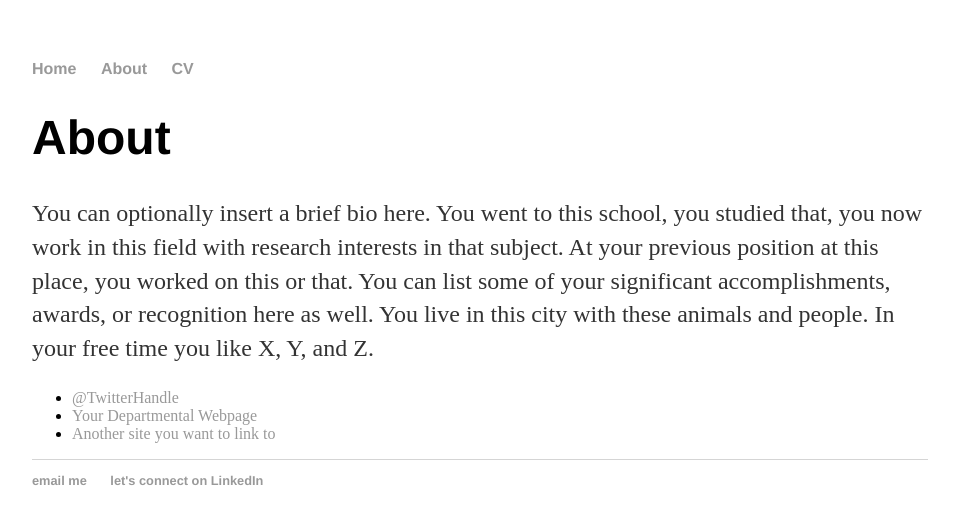
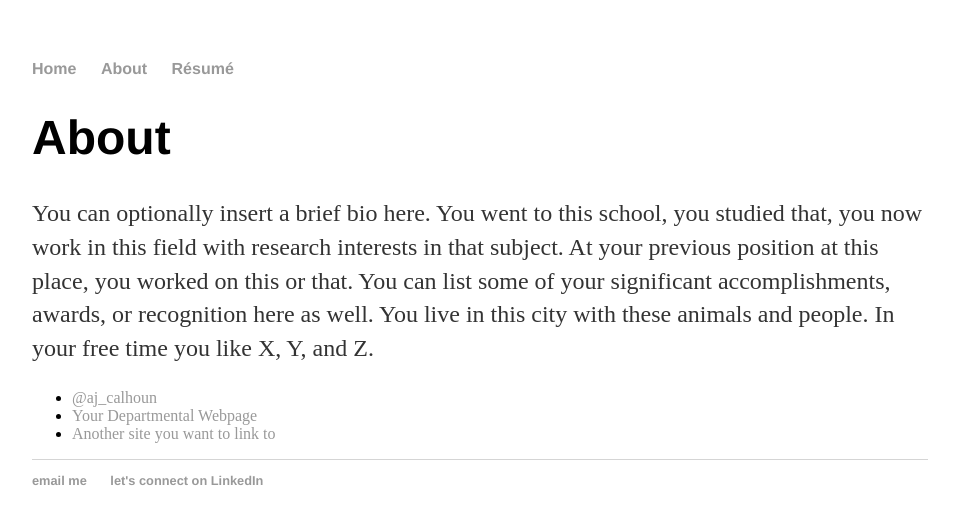
Before and after one commit to ajcalhoun/ajcalhoun.github.io, a Jekyll site: the page about/index.html, which Jekyll copies as it is, in a window 1280 px wide. Shown: the top 524 px of the page, without its empty margins (160-1119 px from the left). Built offline with Jekyll 4.4.1, drawn with Linux system fonts in a browser that asks for light colours.

Commit message:
Update index.html

```diff
--- a/about/index.html
+++ b/about/index.html
@@ -1,7 +1,7 @@
 <!DOCTYPE html>
 <html>
   <head>
-    <title>About Hank Quinlan</title>
+    <title>About AJ Calhoun</title>
 
     <link rel="stylesheet" type="text/css" href="/css/main.css">
 
@@ -11,10 +11,10 @@
   <body>
     <nav>
 <ul>
-<li><a href="/">Home</a></li>
-<li><a href="/about">About</a></li>
-<li><a href="/cv">CV</a></li>
-</ul>
+	        		<li><a href="/">Home</a></li>
+		        	<li><a href="/about">About</a></li>
+	        		<li><a href="https://www.dropbox.com/s/elsxmnqokvcz80v/Andrew%20J%20Calhoun%20Resume%20%28web%29.pdf?dl=0">Résumé</a></li>
+	    		</ul>
     </nav>
 <div class="container">
 
@@ -23,7 +23,7 @@
 			<p>You can optionally insert a brief bio here. You went to this school, you studied that, you now work in this field with research interests in that subject. At your previous position at this place, you worked on this or that. You can list some of your significant accomplishments, awards, or recognition here as well. You live in this city with these animals and people. In your free time you like X, Y, and Z.</p>
 
 			<ul class="contacts">
-				<li><a href="#">@TwitterHandle</a></li>
+				<li><a href="#">@aj_calhoun</a></li>
 				<li><a href="#">Your Departmental Webpage</a></li>
 				<li><a href="#">Another site you want to link to</a></li>
 				</ul>
```
